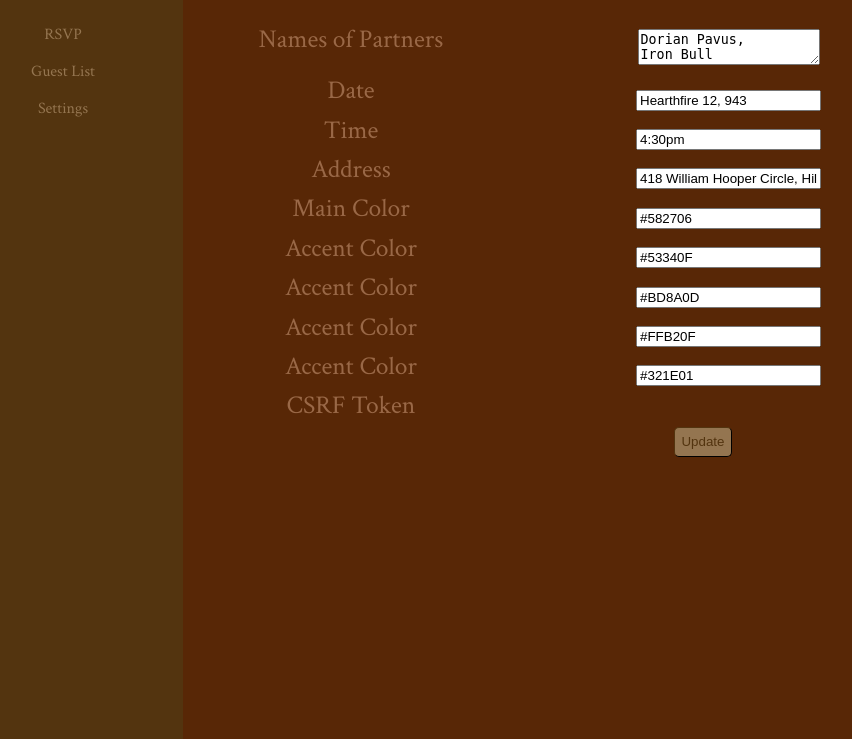
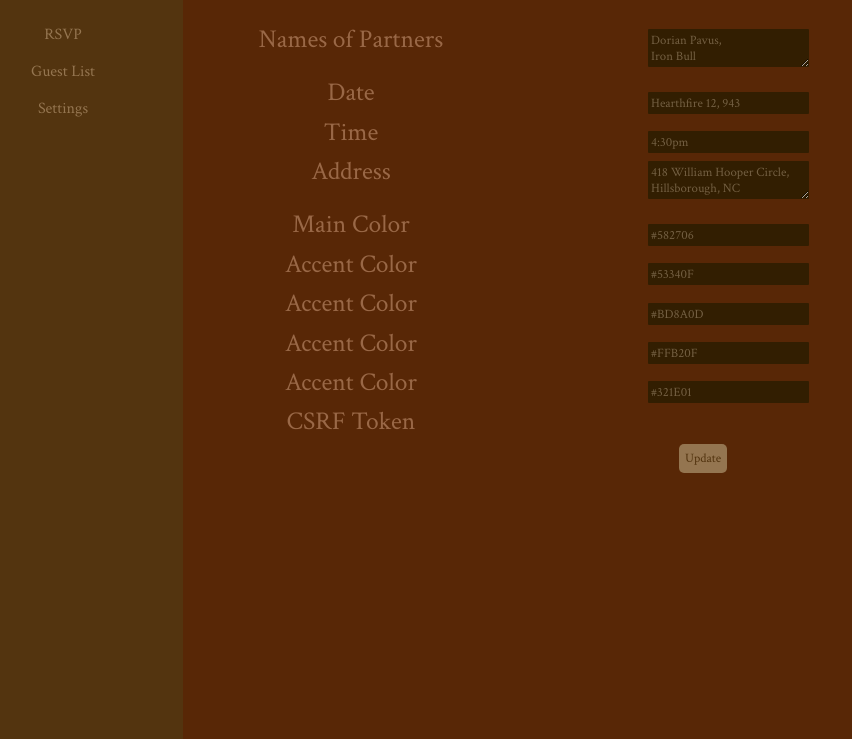
Before and after one commit to Optissimum/flask-wedding-evite, a Flask app: page /settings/ in a window 1280 px wide. Shown: the part 61-800 px from the top of the page, without its empty margins (57-909 px from the left). Run offline with Flask 2, Linux system fonts and the light colour scheme; data comes from the database, SQL or seed files in the repository; some web fonts are replaced.

Commit message:
Update styling of Settings page for readability

```diff
--- a/app/model.py
+++ b/app/model.py
@@ -80,7 +80,7 @@ class SettingsForm(Form):
     time = TextField(
         'Time', [InputRequired()]
     )
-    address = TextField(
+    address = TextAreaField(
         'Address', [InputRequired()]
     )
     color_main = TextField(
--- a/app/static/styles/master.css
+++ b/app/static/styles/master.css
@@ -5,6 +5,18 @@
 
 body {
     text-align: center;
+    font-family: 'Crimson Text', serif;
+}
+
+h1 {
+    width: 100%;
+    font-weight: 500;
+}
+
+button {
+    font-weight: 600;
+    width: 50%;
+    height: auto;
     font-family: 'Crimson Text', serif;
 }
 
@@ -37,16 +49,12 @@ nav a {
     text-decoration: none;
 }
 
-h1 {
-    width: 100%;
-    font-weight: 500;
-}
-
-button {
-    font-weight: 600;
-    width: 50%;
-    height: auto;
+textarea, input {
+    border: 1px;
+    border-radius: 1px;
     font-family: 'Crimson Text', serif;
+    font-size: 0.5em;
+    padding: 3px;
 }
 
 .main {
--- a/app/templates/index.html
+++ b/app/templates/index.html
@@ -25,6 +25,12 @@
 
         li .active {
             background-color: {{colors['palette'][1]}};
+        }
+
+        textarea, input {
+            border-color: {{colors['compliments'][1]}};
+            background-color: {{colors['palette'][4]}};
+            color: {{colors['compliments'][4]}};
         }
 
         .btn {
```
